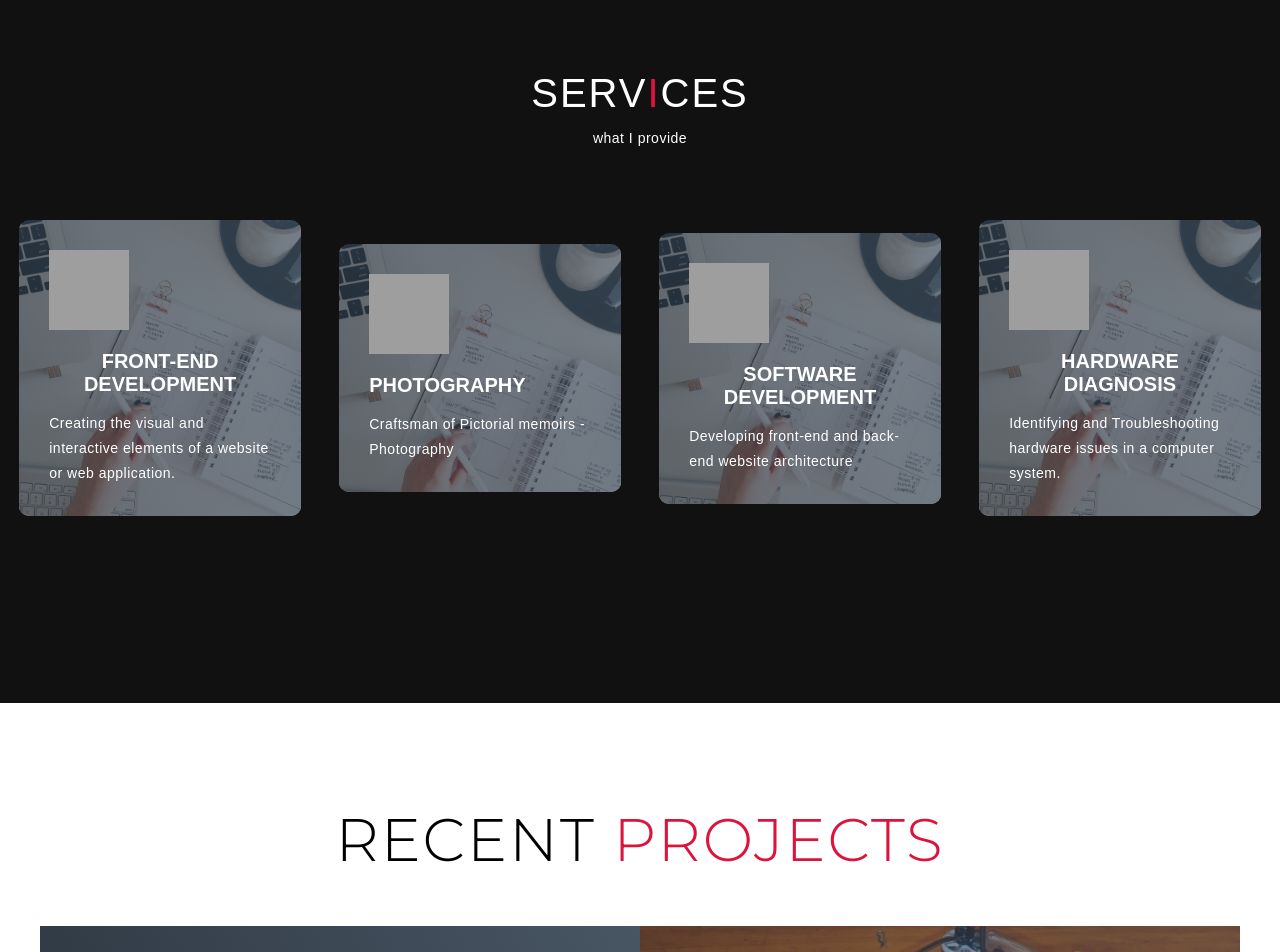
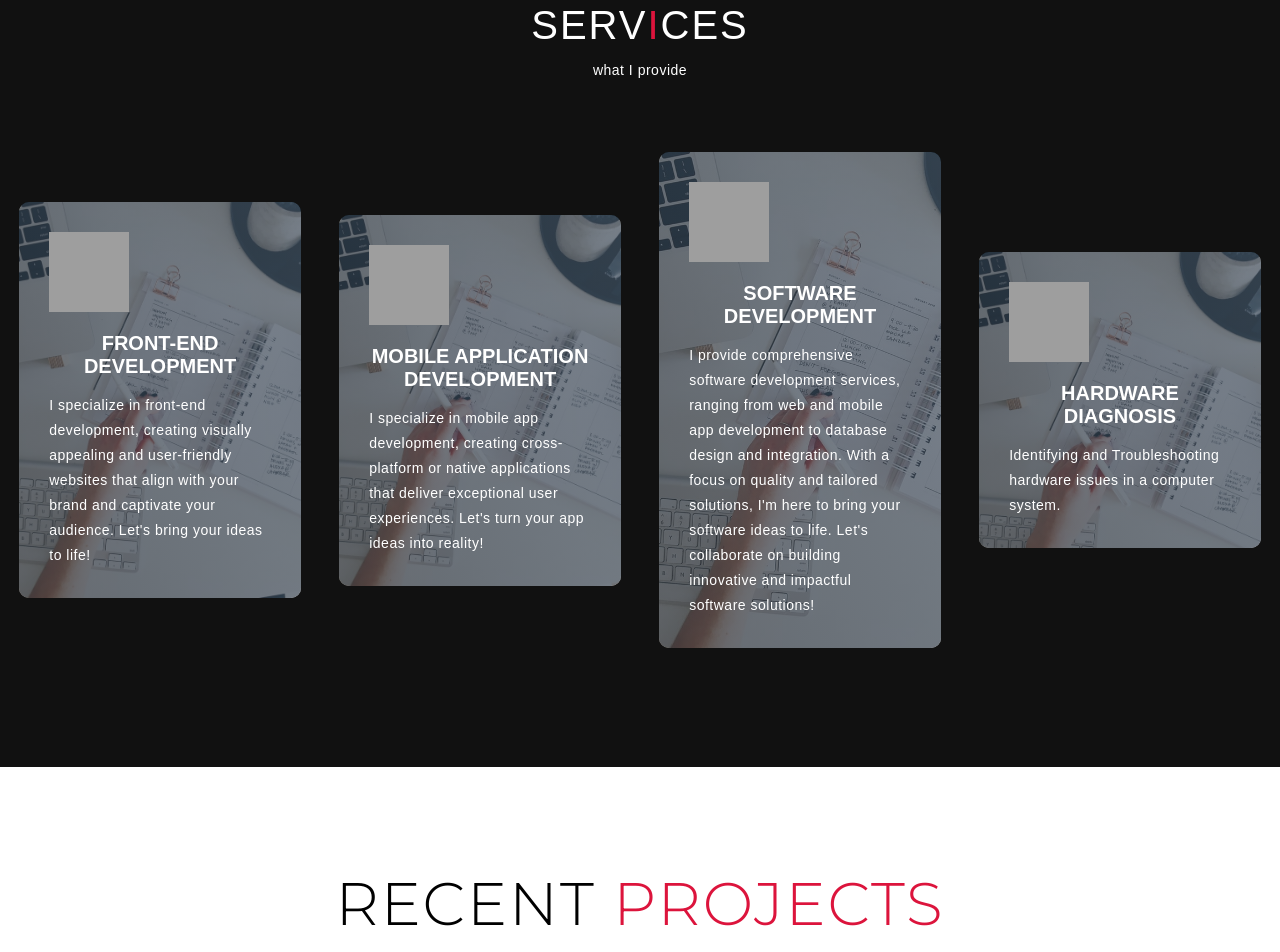
Before and after one commit to MurahJr/portfolio, a plain HTML site: page index.html in a window 1280 px wide. Shown: the part 1547-2499 px from the top of the page. Drawn offline with nearby package versions, Linux system fonts and the light colour scheme; grey boxes are pictures that could not be loaded.

Commit message:
Update index.html

```diff
--- a/index.html
+++ b/index.html
@@ -68,7 +68,7 @@
                         By leveraging these frameworks, I ensure efficiency and consistency across different platforms. <br><br>
                         My skill set extends beyond cross-platform development. I'm well-versed in front-end technologies such as HTML, CSS, and JavaScript, enabling me to design visually captivating and intuitive user interfaces.
                         Additionally, I have in-depth knowledge of platform-specific technologies like Swift for iOS and Kotlin for Android, allowing me to develop native applications that optimize performance and user experience.<br>
-                          <a href="https://linkedin.com/in/tafadzwa-muranda" target=”_blank”>Skills</a></p>
+                          <a href="https://flowcv.com/resume/qd3lkbth3b" target=”_blank”>Skills</a></p>
                       <a href="https://flowcv.com/resume/qd3lkbth3b" target=”_blank”>Download CV</a>
                   </div>
               </div>
@@ -86,17 +86,18 @@
         <div class="service-item">
           <div class="icon"><img src="https://img.icons8.com/bubbles/100/000000/services.png"/></div>
           <h2>Front-End Development</h2>
-          <p>Creating the visual and interactive elements of a website or web application.</p>
+          <p>I specialize in front-end development, creating visually appealing and user-friendly websites that align with your brand and captivate your audience. Let's bring your ideas to life!</p>
         </div>
         <div class="service-item">
           <div class="icon"><img src="https://img.icons8.com/bubbles/100/000000/services.png"/></div>
-          <h2>Photography</h2>
-          <p>Craftsman of Pictorial memoirs - Photography</p>
+          <h2>Mobile Application Development</h2>
+          <p>I specialize in mobile app development, creating cross-platform or native applications that deliver exceptional user experiences. Let's turn your app ideas into reality!</p>
         </div>
         <div class="service-item">
           <div class="icon"><img src="https://img.icons8.com/bubbles/100/000000/services.png"/></div>
           <h2>Software Development</h2>
-          <p>Developing front-end and back-end website architecture</p>
+          <p>I provide comprehensive software development services, ranging from web and mobile app development to database design and integration.
+            With a focus on quality and tailored solutions, I'm here to bring your software ideas to life. Let's collaborate on building innovative and impactful software solutions!</p>
         </div>
         <div class="service-item">
           <div class="icon"><img src="https://img.icons8.com/bubbles/100/000000/services.png"/></div>
```
